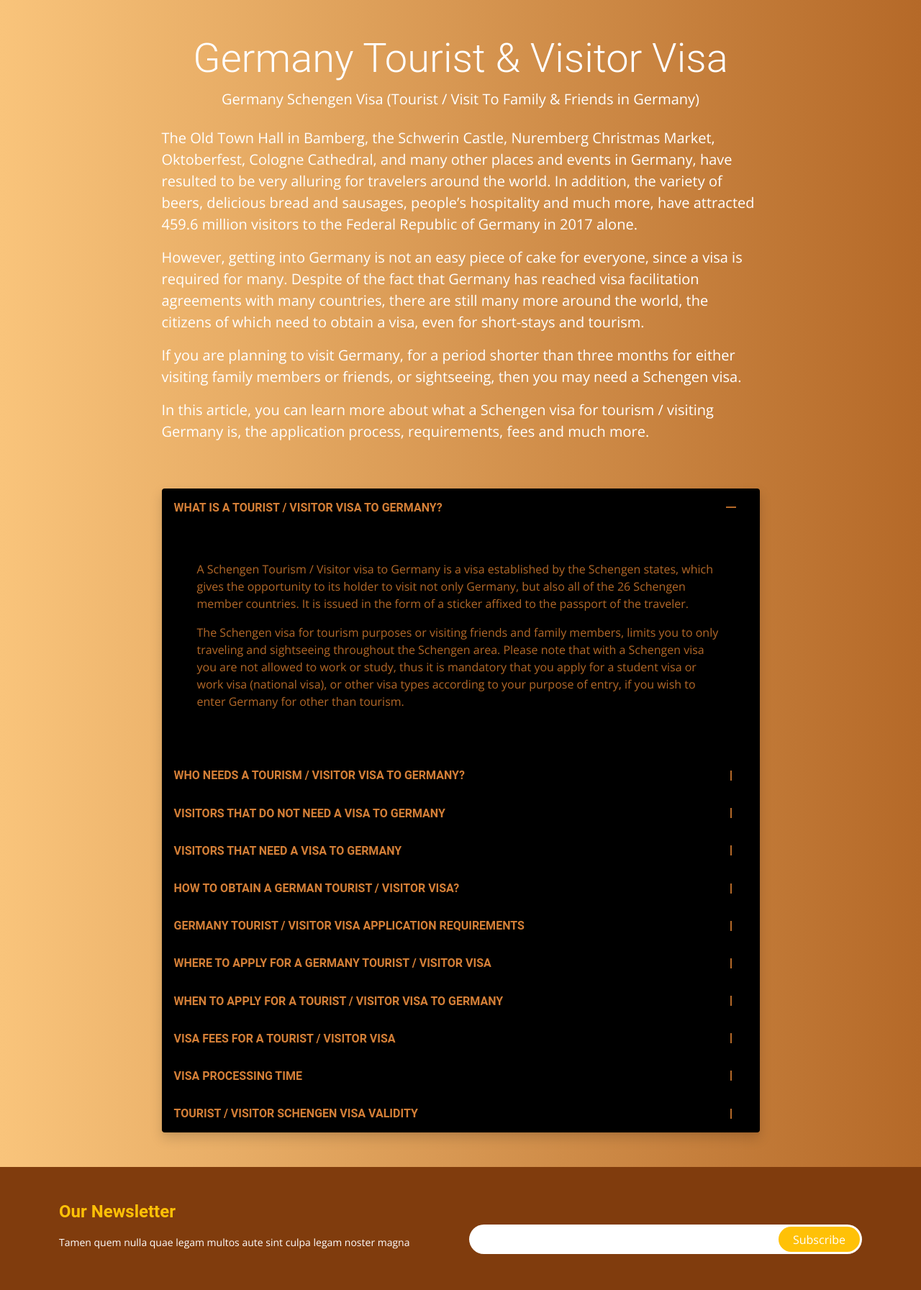
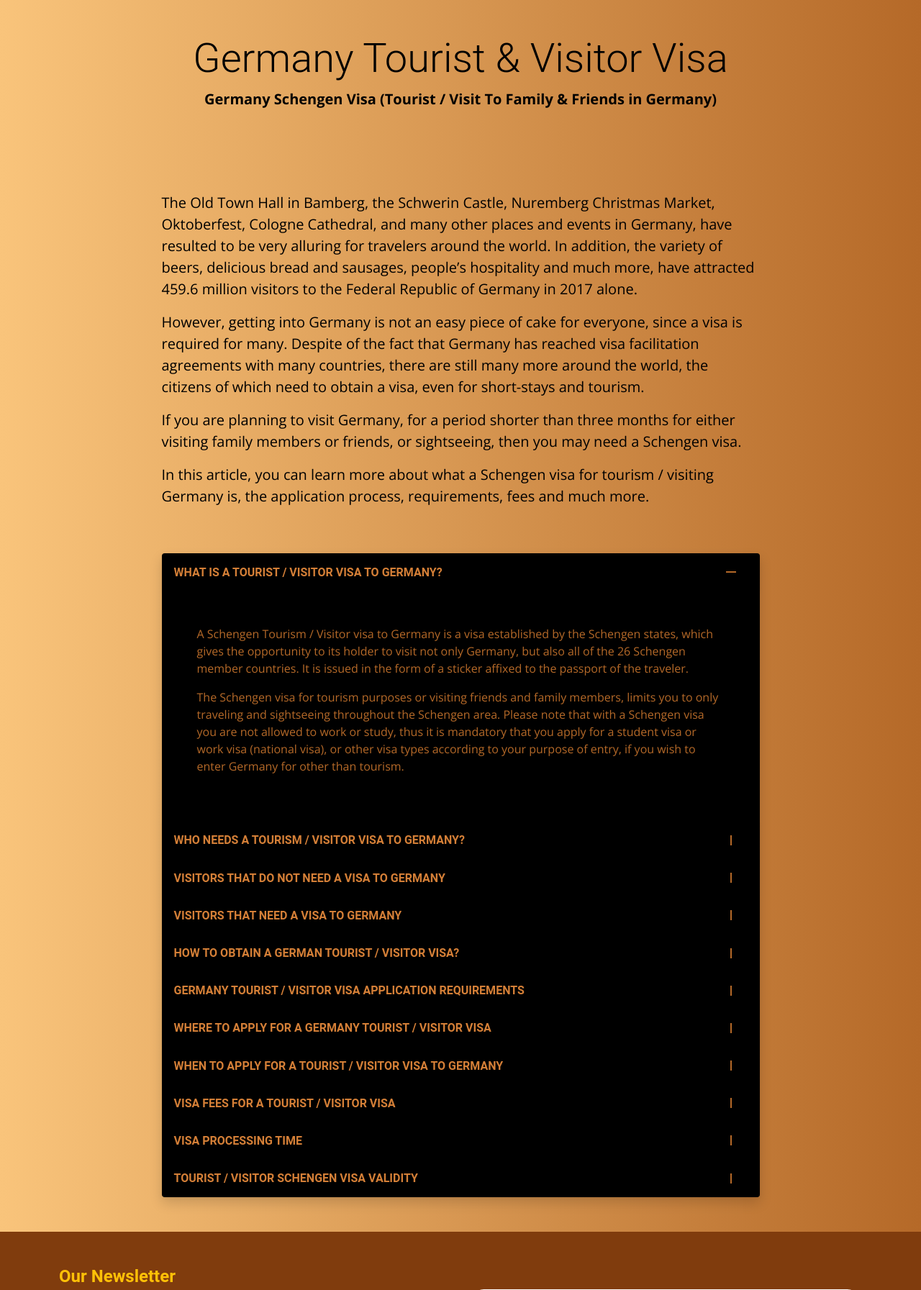
Before and after one commit to Unisight-Technologies/visa_to_germany, a Django app: page /tourist_visa/ in a window 1280 px wide. Shown: the part 80-1873 px from the top of the page at 72% size. Run offline with Django 3.2, Linux system fonts and the light colour scheme; some libraries are stand-ins or nearby versions.

Commit message:
styling changes

```diff
--- a/visa_germany_app/static/assets/css/style.css
+++ b/visa_germany_app/static/assets/css/style.css
@@ -28,6 +28,9 @@ h1, h2, h3, h4, h5, h6, .font-primary {
   font-family: "Roboto", sans-serif;
 }
 
+.lead{
+  font-weight: 450 !important;
+}
 /*--------------------------------------------------------------
 # Back to top button
 --------------------------------------------------------------*/
--- a/visa_germany_app/templates/tourist_visa.html
+++ b/visa_germany_app/templates/tourist_visa.html
@@ -3,15 +3,16 @@
 {% block body_block %}
 
 <main id="main">
+<div class=""  >
 
 
   <div class="container">
     <!-- For demo purpose -->
     <div class="row py-5">
-      <div class="col-lg-9 mx-auto text-white text-center">
+      <div class="col-lg-9 mx-auto text-black text-center">
         <h1 class="display-4">Germany Tourist & Visitor Visa</h1>
         <p class="lead mb-0"><b>Germany Schengen Visa (Tourist / Visit To Family & Friends in Germany)</b></p><br>
-        <p class="lead text-left">
+        <p class="lead text-left"><br><br><br>
           <!-- <a href="https://bootstrapious.com/snippets" class="text-white">
             <u>Bootstrapious</u>
           </a> -->
@@ -285,6 +286,7 @@
   </div>
   <br><br>
 
+</div>
 
 </main>
 
```
Also changed, not shown: visa_germany_app/templates/aboutus.html (+11 -3 lines), visa_germany_app/templates/student_visa.html (+7 -1 lines), visa_germany_app/templates/working_visa.html (+6 -1 lines).
